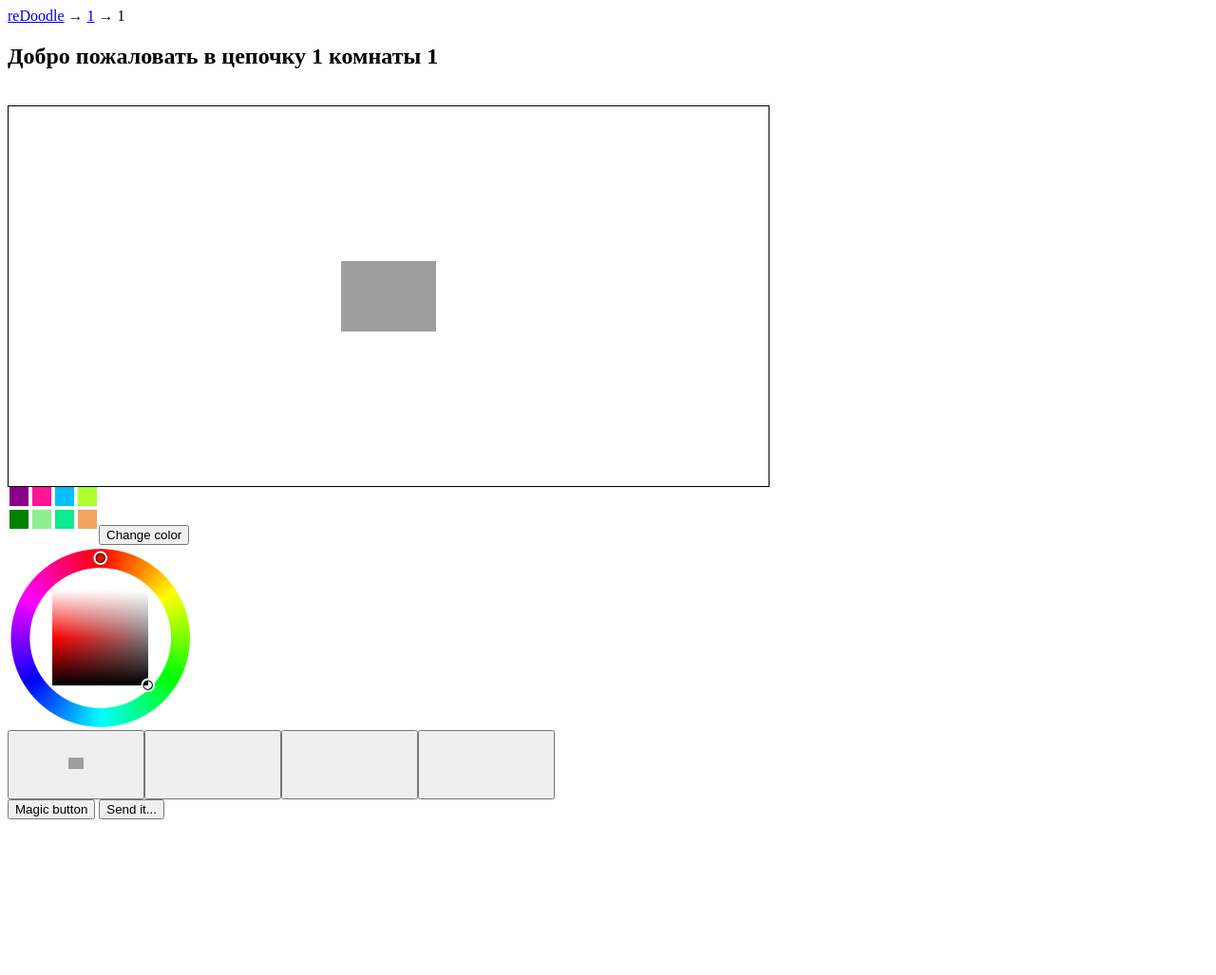
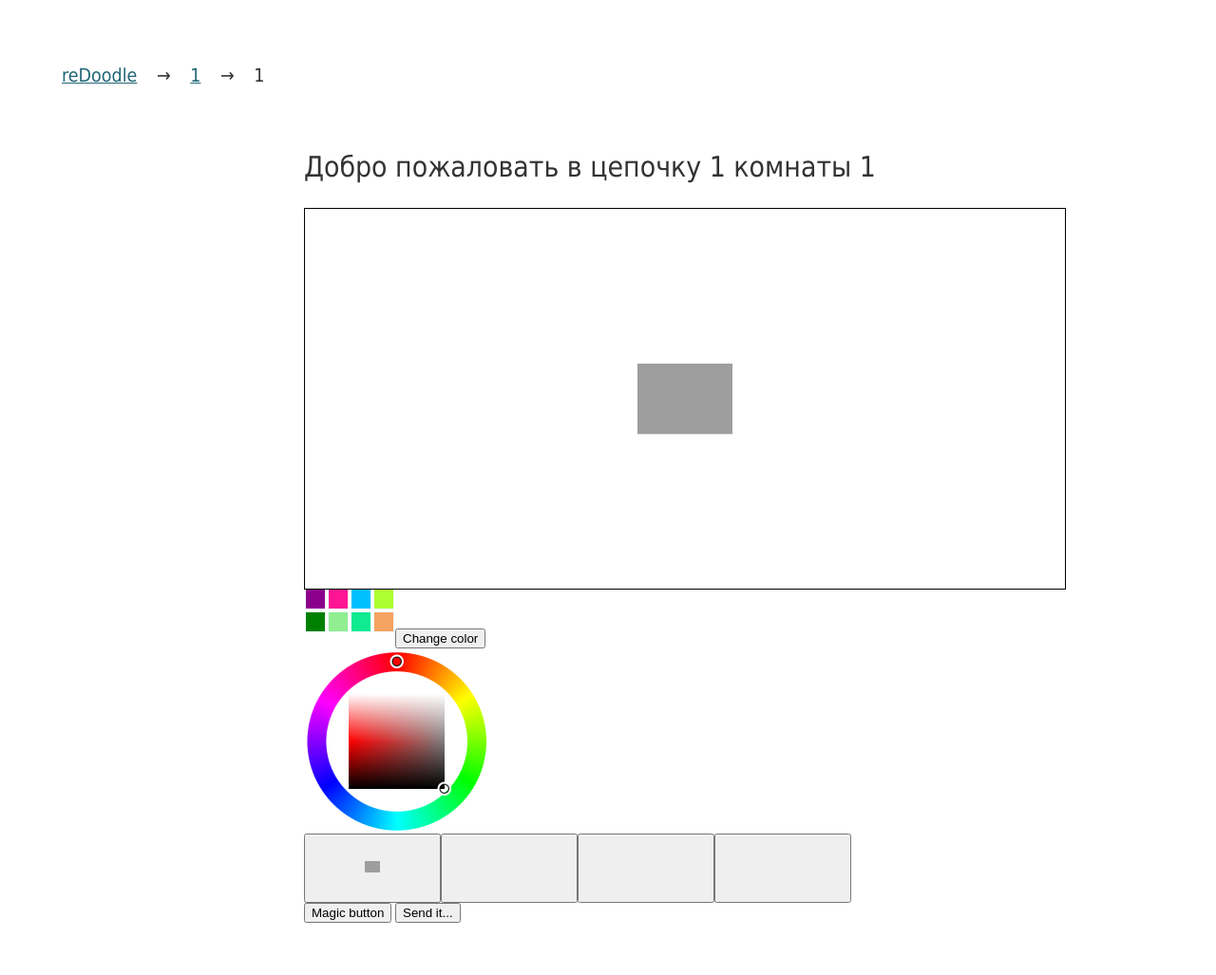
Before and after one commit to ToxicWar/reDoodle, a Django app: page /1/1/ in a window 1280 px wide. Shown: the whole page at 95% size. Before the commit the page ends 863 px from the top, so only its background shows below. Run offline with Django 3.2, Linux system fonts and the light colour scheme; parts of the project's set-up code (start-up, migrations or seed data) failed here and were passed over.

Commit message:
+ debug css

```diff
--- /dev/null
+++ b/reDoodle/static/css/reDoodle-debug.css
@@ -0,0 +1,100 @@
+/* reset */
+html,body,div,span,applet,object,iframe,h1,h2,h3,h4,h5,h6,p,blockquote,pre,a,abbr,acronym,address,big,cite,code,del,dfn,em,font,img,ins,kbd,q,s,samp,small,strike,strong,sub,sup,tt,var,hr,b,u,i,center,dl,dt,dd,ol,ul,li,fieldset,form,label,legend,table,caption,tbody,tfont,thead,tr,th,td{padding:0;margin:0;border:none;outline:none;vertical-align:baseline;font-family:inherit;font-size:100%;}dfn,i,cite,var,address,em{font-style:normal;}th,b,strong,h1,h2,h3,h4,h5,h6{font-weight:normal;}textarea,input,select{font-family:inherit;font-size:1em;}blockquote,q{quotes:none;}q:before,q:after,blockquote:before,blockquote:after{content:'';content:none;}ol,ul{list-style:none;}ins{text-decoration:none;}del{text-decoration:line-through;}table{border-collapse:collapse;border-spacing:0;}caption,th,td{text-align:left;}:focus{outline:none;}
+
+html, body {
+    height:100%;
+}
+body {
+    font: .8125em/1.5 Tahoma, Verdana, Geneva, Arial, Helvetica, sans-serif;
+    background: #fff;
+    color: #333;
+}
+header, nav, section, article, aside, footer {
+    display: block
+}
+
+a {
+    color: #267;
+    text-decoration: underline
+}
+
+a:hover {
+    color: #722
+}
+
+p {
+    margin: 0 0 1em
+}
+
+
+header {
+    color: #007e99;
+    font-size: 2.5em;
+    padding: 20px 50px
+}
+
+header span {
+    color: #722
+}
+
+nav {
+    font-size: 1.5em;
+    margin: 5px 0;
+    padding: 20px 50px
+}
+
+nav li {
+    display: inline;
+    margin: 0 15px
+}
+
+nav li:first-child {
+    margin-left: 0
+}
+
+* html nav ul {
+    margin-left: -15px
+}
+
+nav span, nav a {
+    padding: 3px 15px 4px
+}
+
+nav span {
+    padding: 3px 15px 4px
+}
+
+section {
+    float: left;
+    padding: 35px 0;
+    position: relative;
+    width: 70%
+}
+
+section article {
+    margin: 0 50px 40px;
+    padding: 25px 0 0;
+    position: relative
+}
+
+section h1 {
+    font-size: 2.3em;
+}
+
+aside {
+    float: left;
+    padding: 70px 0 30px;
+    position: relative;
+    width: 25%
+}
+
+aside h1 {
+    color: #888;
+    font-size: 1.8em
+}
+
+footer {
+    clear: both;
+    color: #777;
+    padding: 10px 50px
+}
--- a/reDoodle/templates/editor.html
+++ b/reDoodle/templates/editor.html
@@ -177,7 +177,7 @@
 
 {% block title %}{{ chain }}{% endblock %}
 
-{% block nav %}<a href="/">reDoodle</a> &rarr; <a href="{% url room room %}">{{ room }}</a> &rarr; {{ chain }}{% endblock %}
+{% block nav %}<a href="/">reDoodle</a> &rarr; <a href="{% url room room %}">{{ room }}</a> &rarr; <span>{{ chain }}</span>{% endblock %}
 
 {% block section %}
     <h1>Добро пожаловать в цепочку {{ chain }} комнаты {{ room }}</h1>
--- a/reDoodle/templates/includes/baseHTML5.html
+++ b/reDoodle/templates/includes/baseHTML5.html
@@ -4,6 +4,7 @@
 <head>
     <meta charset=utf-8>
     <title>{% block title %}{% endblock %}</title>
+    <link rel="stylesheet" href="{% static 'css/reDoodle-debug.css' %}">
     <script src="http://code.jquery.com/jquery-latest.js"></script>
     {% block style_and_script %}{% endblock %}
 </head>
@@ -12,7 +13,7 @@
         {% block header %}{% endblock %}
     </header>
     <nav>
-        {% block nav %}reDoodle {% endblock %}
+        {% block nav %}<span>reDoodle</span> {% endblock %}
     </nav>
     <aside>
         {% block aside %}{% endblock %}
--- a/reDoodle/templates/reDoodle.html
+++ b/reDoodle/templates/reDoodle.html
@@ -5,7 +5,7 @@
 {% block section %}
     {% for chain in chainsInDefaultRoom %}
         <article>
-            <header>{{ chain.name }}</header>
+            <header><h2>{{ chain.name }}</h2></header>
             <p></p>
         </article>
     {% endfor %}
--- a/reDoodle/templates/room.html
+++ b/reDoodle/templates/room.html
@@ -2,14 +2,14 @@
 
 {% block title %}{{ room }}{% endblock %}
 
-{% block nav %}<a href="/">reDoodle</a> &rarr; {{ room }}{% endblock %}
+{% block nav %}<a href="/">reDoodle</a> &rarr; <span>{{ room }}</span>{% endblock %}
 
 {% block section %}
     <h1>Добро пожаловать в комнату {{ room }}</h1>
     {% if chainInRoom %}
         {% for chain in chainInRoom %}
             <article>
-                <header><a href="{% url editor room chain.name %}">{{ chain.name }}</a></header>
+                <header><h2><a href="{% url editor room chain.name %}">{{ chain.name }}</a></h2></header>
                 <p></p>
             </article>
         {% endfor %}
```
